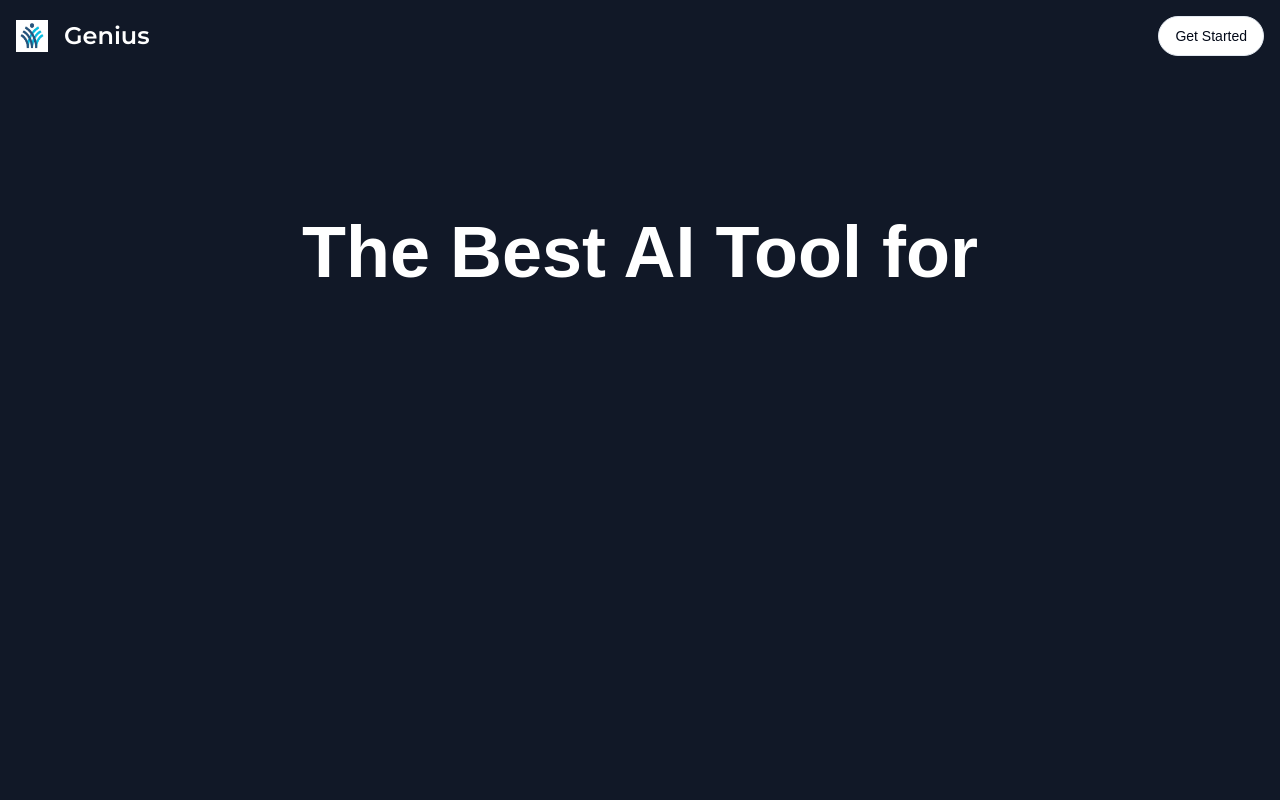
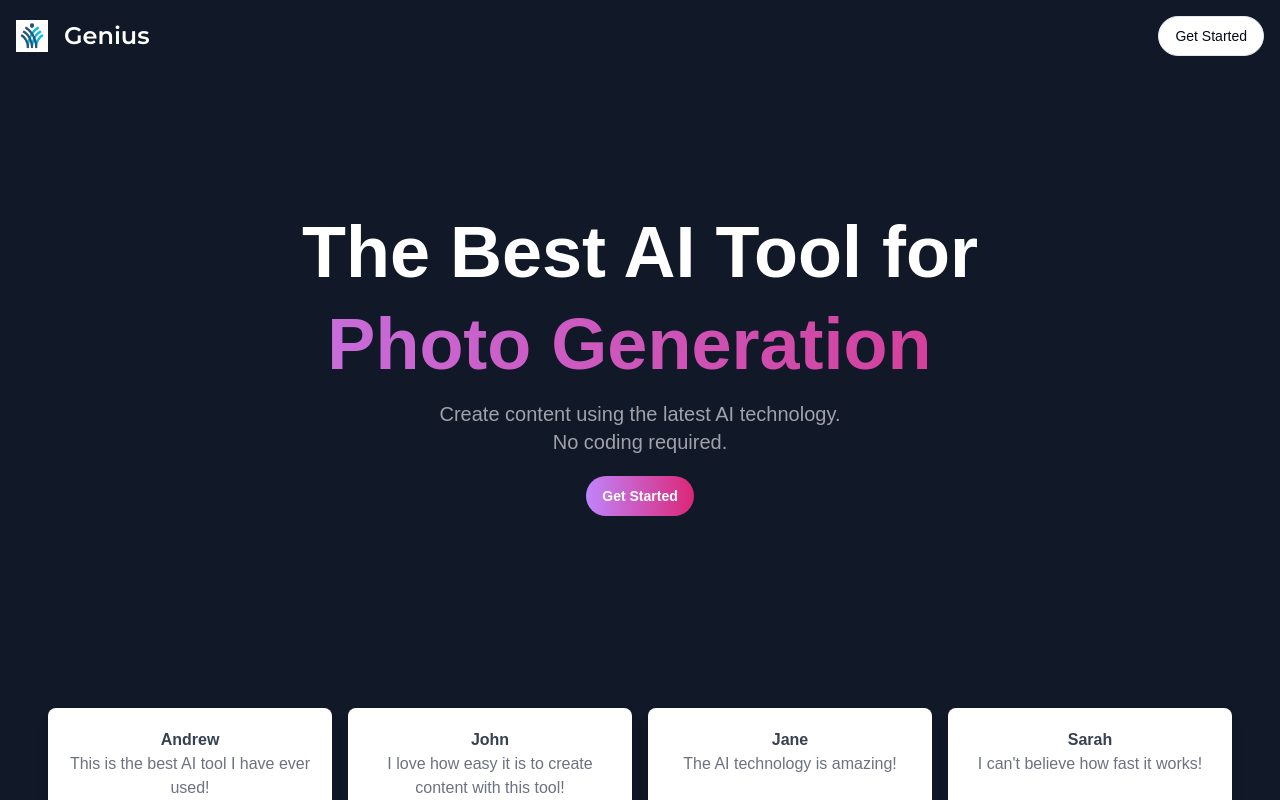
Before and after one commit to sagardeshpandeconnect/ai-saas, a Next.js app: page / in a window 1280 px wide. Built offline with nearby package versions, Linux system fonts and the light colour scheme; no server answers.

Commit message:
final commit

```diff
--- a/app/(landing)/page.tsx
+++ b/app/(landing)/page.tsx
@@ -1,3 +1,4 @@
+import LandingContent from "@/components/landing-content";
 import LandingHero from "@/components/landing-hero";
 import LandingNavbar from "@/components/landing-navbar";
 
@@ -6,6 +7,7 @@ const LandingPage = () => {
     <div className="h-full">
       <LandingNavbar />
       <LandingHero />
+      <LandingContent />
     </div>
   );
 };
--- /dev/null
+++ b/components/landing-content.tsx
@@ -0,0 +1,39 @@
+"use client";
+
+const testimonials = [
+  { name: "Andrew", text: "This is the best AI tool I have ever used!" },
+  {
+    name: "John",
+    text: "I love how easy it is to create content with this tool!",
+  },
+  { name: "Jane", text: "The AI technology is amazing!" },
+
+  { name: "Sarah", text: "I can't believe how fast it works!" },
+  { name: "Michael", text: "The customer support is top-notch!" },
+  { name: "Emily", text: "I highly recommend this tool to everyone!" },
+  { name: "David", text: "It's a game changer for content creation!" },
+  { name: "Sophia", text: "I love the user-friendly interface!" },
+  { name: "Daniel", text: "The AI-generated content is impressive!" },
+  { name: "Olivia", text: "This tool has saved me so much time!" },
+];
+
+const LandingContent = () => {
+  return (
+    <div className="px-10 pb-20 ">
+      <h2 className="text-center text-4xl text-white font-extrabold mb-10 "></h2>
+      <div className="grid grid-cols-1 sm:grid-cols-2 md:grid-cols-3 lg:grid-cols-4">
+        {testimonials.map((testimonial, index) => (
+          <div
+            key={index}
+            className="bg-white rounded-lg shadow-lg p-5 m-2 text-center"
+          >
+            <p className="text-gray-700 font-semibold">{testimonial.name}</p>
+            <p className="text-gray-500">{testimonial.text}</p>
+          </div>
+        ))}
+      </div>
+    </div>
+  );
+};
+
+export default LandingContent;
--- a/components/landing-hero.tsx
+++ b/components/landing-hero.tsx
@@ -1,8 +1,9 @@
 "use client";
-
+import Link from "next/link";
 import { useAuth } from "@clerk/nextjs";
-
 import { cn } from "@/lib/utils";
+import TypewriterComponent from "typewriter-effect";
+import { Button } from "@/components/ui/button";
 
 const LandingHero = () => {
   const { isSignedIn } = useAuth();
@@ -11,7 +12,34 @@ const LandingHero = () => {
     <div className="text-white font-bold py-36 text-center space-y-5">
       <div className="text-4xl sm:text-5xl md:text-6xl lg:text-7xl space-y-5 font-extrabold">
         <h1>The Best AI Tool for</h1>
-        <div className=" text-transparent bg-clip-text bg-gradient-to-r from-purple-400 to-pink-600"></div>
+        <div className=" text-transparent bg-clip-text bg-gradient-to-r from-purple-400 to-pink-600">
+          <TypewriterComponent
+            options={{
+              strings: [
+                "Chatbot",
+                "Photo Generation",
+                "Video Generation",
+                "Music Generation",
+                "Code Generation",
+              ],
+              autoStart: true,
+              loop: true,
+              deleteSpeed: 50,
+              delay: 75,
+            }}
+          />
+        </div>
+      </div>
+      <div className="text-sm md:text-xl font-light text-zinc-400">
+        Create content using the latest AI technology. <br /> No coding
+        required.
+      </div>
+      <div>
+        <Link href={isSignedIn ? "/dashboard" : "/sign-in"} passHref>
+          <Button className="bg-gradient-to-r from-purple-400 to-pink-600 hover:from-purple-500 hover:to-pink-500 text-white font-bold py-2 px-4 rounded-full">
+            Get Started
+          </Button>
+        </Link>
       </div>
     </div>
   );
```
